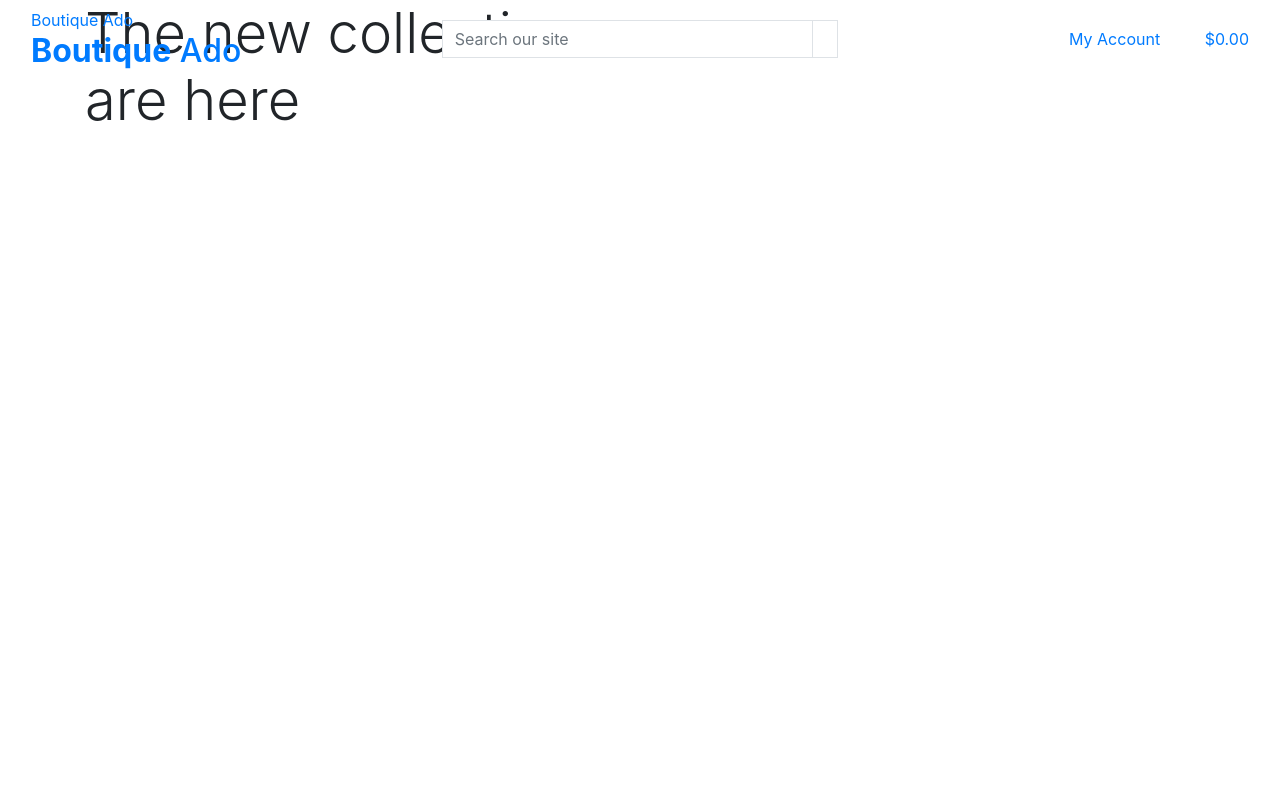
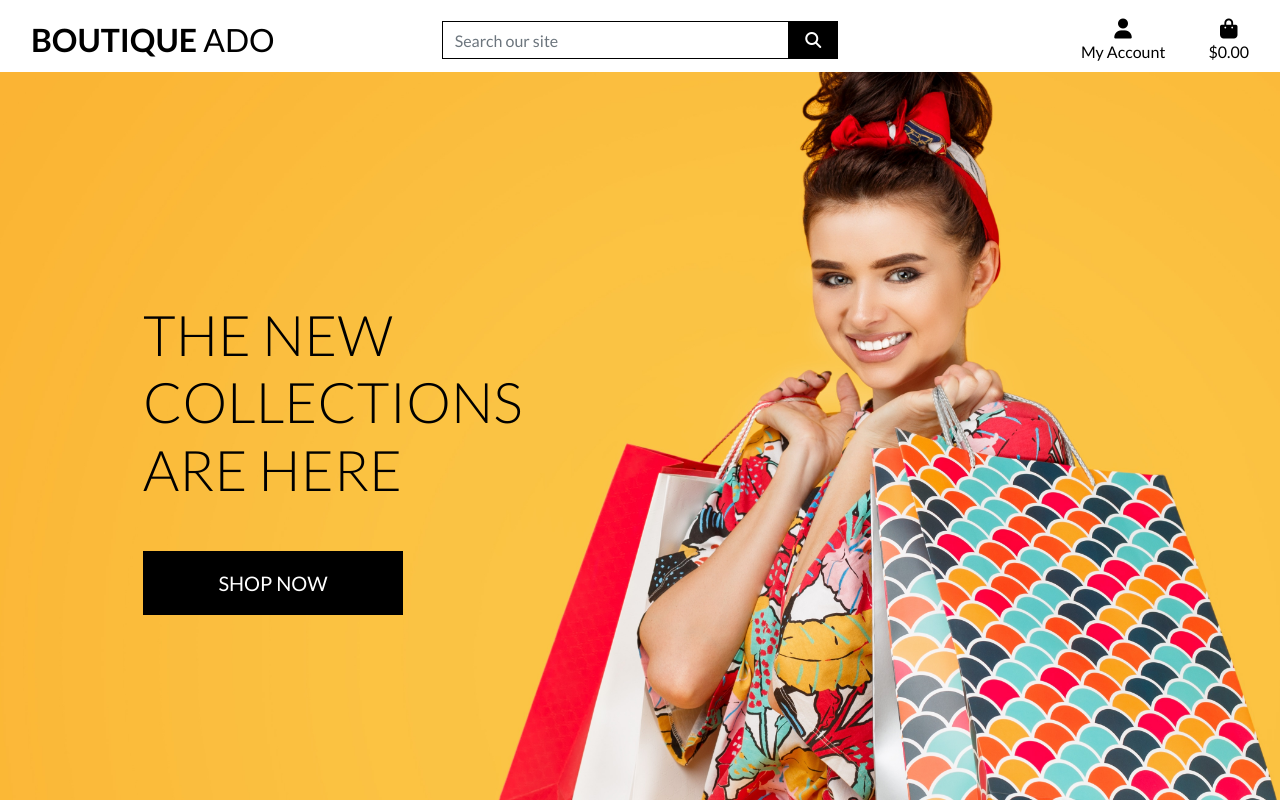
Before and after one commit to liamwalsh1980/boutique_ado_v1, a Django app: page / in a window 1280 px wide. Run offline with Django 3.2, Linux system fonts and the light colour scheme; some libraries are stand-ins or nearby versions.

Commit message:
completed homepage header and css

```diff
--- a/boutique_ado/settings.py
+++ b/boutique_ado/settings.py
@@ -148,6 +148,10 @@ USE_TZ = True
 # https://docs.djangoproject.com/en/3.2/howto/static-files/
 
 STATIC_URL = '/static/'
+STATICFILES_DIRS = (os.path.join(BASE_DIR, 'static'),)
+
+MEDIA_URL = '/media/'
+MEDIA_ROOT = os.path.join(BASE_DIR, 'media')
 
 # Default primary key field type
 # https://docs.djangoproject.com/en/3.2/ref/settings/#default-auto-field
--- a/boutique_ado/urls.py
+++ b/boutique_ado/urls.py
@@ -15,9 +15,11 @@ Including another URLconf
 """
 from django.contrib import admin
 from django.urls import path, include
+from django.conf import settings
+from django.conf.urls.static import static
 
 urlpatterns = [
     path('admin/', admin.site.urls),
     path('accounts/', include('allauth.urls')),
     path('', include('home.urls')),
-]
+] + static(settings.MEDIA_URL, document_root=settings.MEDIA_ROOT)
--- a/home/templates/home/index.html
+++ b/home/templates/home/index.html
@@ -18,7 +18,7 @@
                 </h1>
                 <div class="my-5">
                     <h4>
-                        <a href="" class="shop-now-button btn btn-lg rounded-0 text-uppercase py-3"></a>
+                        <a href="" class="shop-now-button btn btn-lg rounded-0 text-uppercase py-3">Shop Now</a>
                     </h4>
                 </div>
             </div>
--- /dev/null
+++ b/static/css/base.css
@@ -0,0 +1,81 @@
+html {
+    height: 100%;
+}
+
+body {
+    background: url('/media/homepage_background_cropped.jpeg') no-repeat center center fixed;
+    background-size: cover;
+    height: calc(100vh - 164px);
+    color: #555;
+    font-family: 'Lato';
+}
+
+/* from Bulma */
+.icon {
+    align-items: center;
+    display: inline-flex;
+    justify-content: center;
+    height: 1.5rem;
+    width: 1.5rem;
+}
+
+.logo-font {
+    text-transform: uppercase;
+}
+
+.main-logo-link {
+    width: fit-content;
+}
+
+.shop-now-button {
+    background: black;
+    color: white;
+    min-width: 260px;
+}
+
+.btn-black {
+    background: black;
+    color: white;
+}
+
+.shop-now-button:hover,
+.shop-now-button:active,
+.shop-now-button:focus,
+.btn-black:hover,
+.btn-black:active,
+.btn-black:focus {
+    background: #222;
+    color: white;
+}
+
+.text-black {
+    color: #000 !important;
+}
+
+.border-black {
+    border: 1px solid black !important;
+}
+
+/* -------------------------------- Media Queries */
+
+/* Slightly larger container on xl screens */
+@media (min-width: 1200px) {
+  .container {
+    max-width: 80%;
+  }
+}
+
+/* fixed top navbar only on medium and up */
+@media (min-width: 992px) {
+    .fixed-top-desktop-only {
+        position: fixed;
+        top: 0;
+        right: 0;
+        left: 0;
+        z-index: 1030;
+    }
+
+    .header-container {
+        padding-top: 164px;
+    }
+}
--- a/templates/base.html
+++ b/templates/base.html
@@ -15,12 +15,15 @@
 
     {% block corecss %}
         <link rel="stylesheet" href="https://stackpath.bootstrapcdn.com/bootstrap/4.4.1/css/bootstrap.min.css" integrity="sha384-Vkoo8x4CGsO3+Hhxv8T/Q5PaXtkKtu6ug5TOeNV6gBiFeWPGFN9MuhOf23Q9Ifjh" crossorigin="anonymous">
+        <link rel="stylesheet" href="https://fonts.googleapis.com/css2?family=Lato:ital,wght@0,100;0,300;0,400;0,700;0,900;1,100;1,300;1,400;1,700;1,900&display=swap">
+        <link rel="stylesheet" href="{% static 'css/base.css' %}">
     {% endblock %}
 
     {% block extra_css %}
     {% endblock %}
 
     {% block corejs %}
+        <script src="https://kit.fontawesome.com/2776f2d29b.js" crossorigin="anonymous"></script>
         <script src="https://code.jquery.com/jquery-3.6.0.min.js" integrity="sha256-/xUj+3OJU5yExlq6GSYGSHk7tPXikynS7ogEvDej/m4="crossorigin="anonymous"></script>
         <script src="https://code.jquery.com/jquery-3.4.1.slim.min.js" integrity="sha384-J6qa4849blE2+poT4WnyKhv5vZF5SrPo0iEjwBvKU7imGFAV0wwj1yYfoRSJoZ+n" crossorigin="anonymous"></script>
         <script src="https://cdn.jsdelivr.net/npm/popper.js@1.16.0/dist/umd/popper.min.js" integrity="sha384-Q6E9RHvbIyZFJoft+2mJbHaEWldlvI9IOYy5n3zV9zzTtmI3UksdQRVvoxMfooAo" crossorigin="anonymous"></script>
@@ -34,9 +37,9 @@
   </head>
   <body>
       <header class="container-fluid fixed-top">
-          <div class="row">
+          <div id="topnav" class="row bg-white pt-lg-2 d-none d-lg-flex">
               <div class="col-12 col-lg-4 my-auto py-1 py-lg-0 text-center text-lg-left">
-                  <a href="{% url 'home' %}" class="nav-link main-logo">Boutique Ado
+                  <a href="{% url 'home' %}" class="nav-link main-logo">
                       <h2 class="logo-font text-black my-0"><strong>Boutique</strong> Ado</h2>
                   </a>
               </div>
```
Also changed, not shown: media/homepage_background_cropped.jpeg (added).
